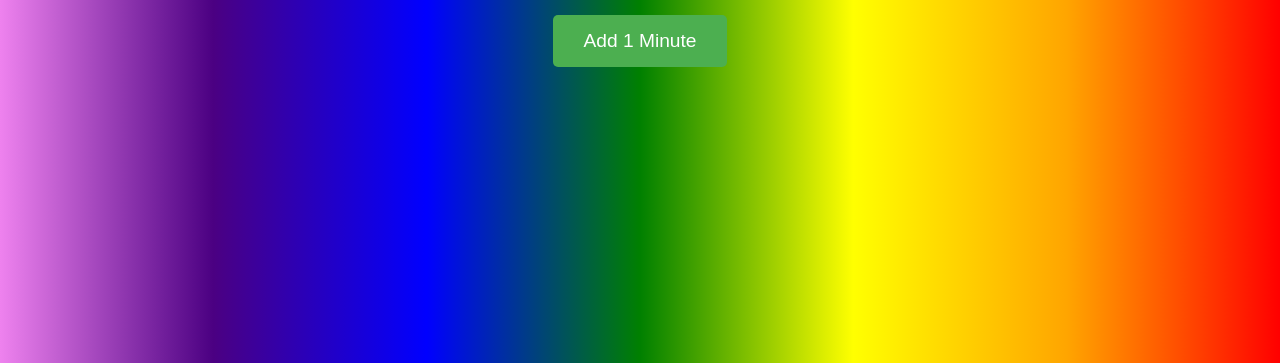
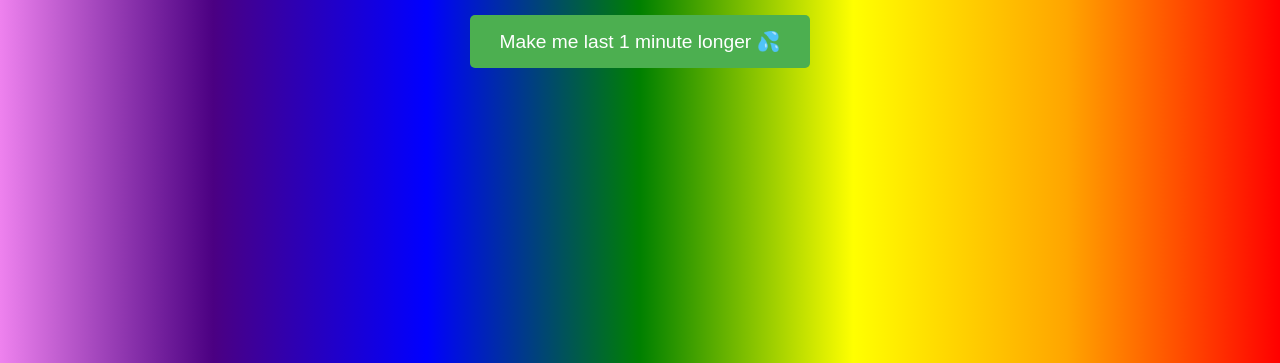
Before and after one commit to fraktosh/goodbye, a plain HTML site: page index.html in a window 1280 px wide. Shown: the part 437-800 px from the top of the page. Drawn offline with Linux system fonts and the light colour scheme.

Commit message:
Update index.html

```diff
--- a/index.html
+++ b/index.html
@@ -10,7 +10,7 @@
     <div class="countdown-container">
         <h1>Countdown Timer</h1>
         <div id="countdown"></div>
-        <button id="addMinuteBtn">Add 1 Minute</button>
+        <button id="addMinuteBtn">Make me last 1 minute longer &#128166</button>
     </div>
     <script src="script.js"></script>
 </body>
```
